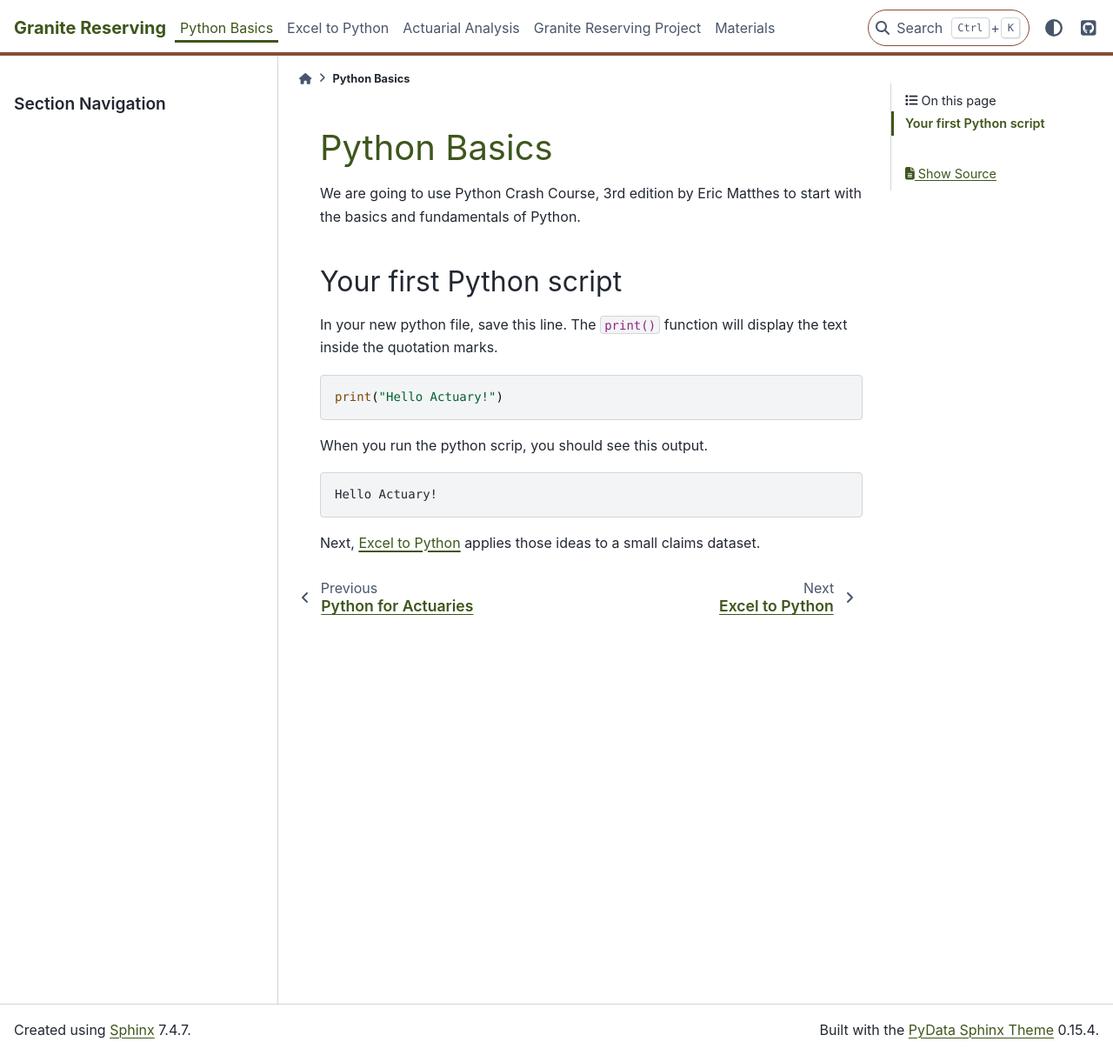
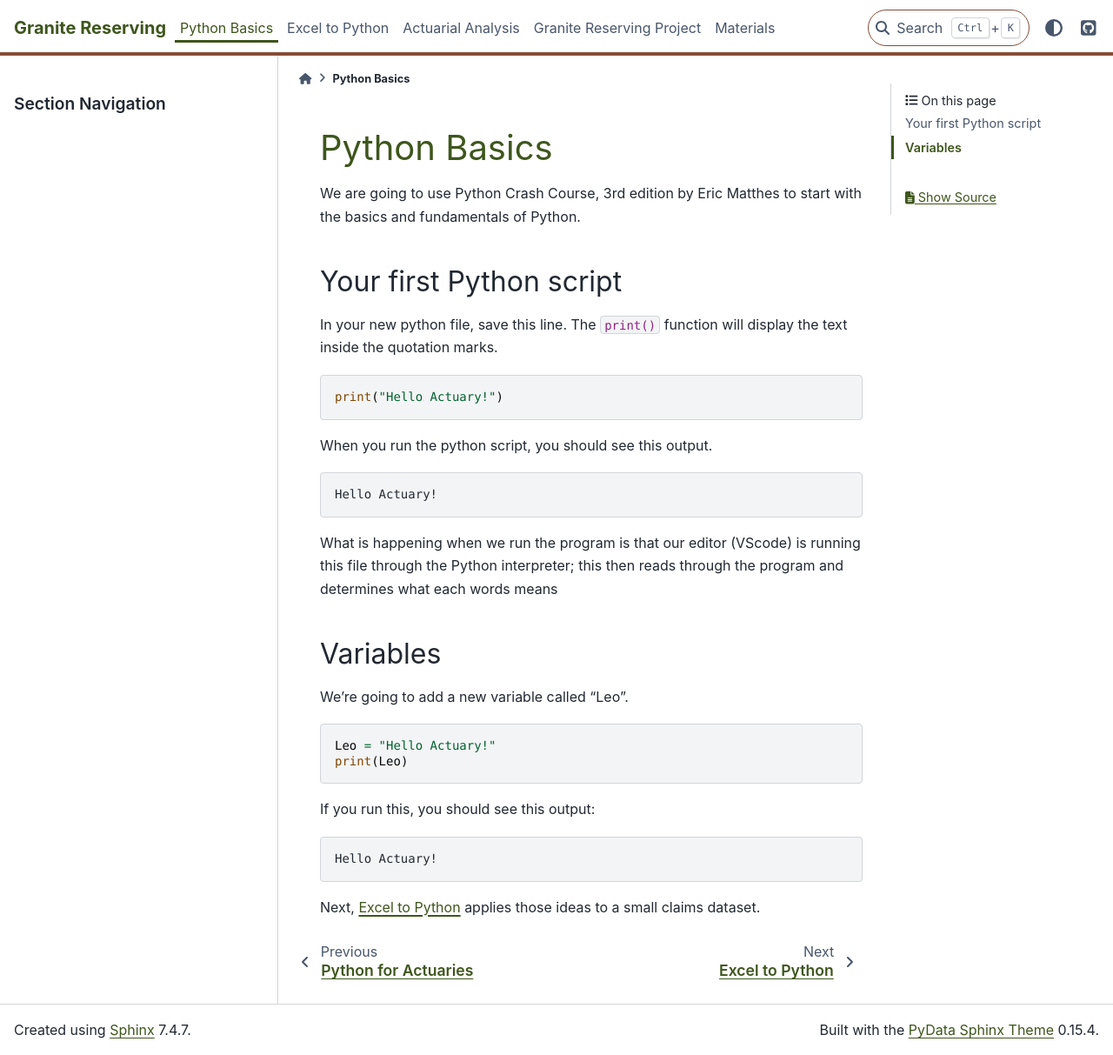
Before and after one commit to cam-leo/Granite-Reserving, a Sphinx documentation site: the page built from docs/source/python-basics.md, in a window 1280 px wide and 1213 px high. Shown: the whole window at 87% size. Built offline with Sphinx 7.4.7 and the PyData theme 0.15.4, drawn with Linux system fonts in a browser that asks for light colours.

Commit message:
Update Python basics documentation
Clarified script execution explanation and added a new variable example.

````diff
--- a/docs/source/python-basics.md
+++ b/docs/source/python-basics.md
@@ -10,10 +10,29 @@ In your new python file, save this line. The `print()` function will display the
 print("Hello Actuary!")
 ```
 
-When you run the python scrip, you should see this output.
+When you run the python script, you should see this output.
 
 ```text
 Hello Actuary!
 ```
 
+What is happening when we run the program is that our editor (VScode) is running this file through the Python interpreter; this then reads through the program and determines what each words means
+
+## Variables
+
+We're going to add a new variable called "Leo".
+
+```python
+Leo = "Hello Actuary!"
+print(Leo)
+```
+
+If you run this, you should see this output:
+
+```text
+Hello Actuary!
+```
+
+
+
 Next, [Excel to Python](excel-to-python.md) applies those ideas to a small claims dataset.
````
